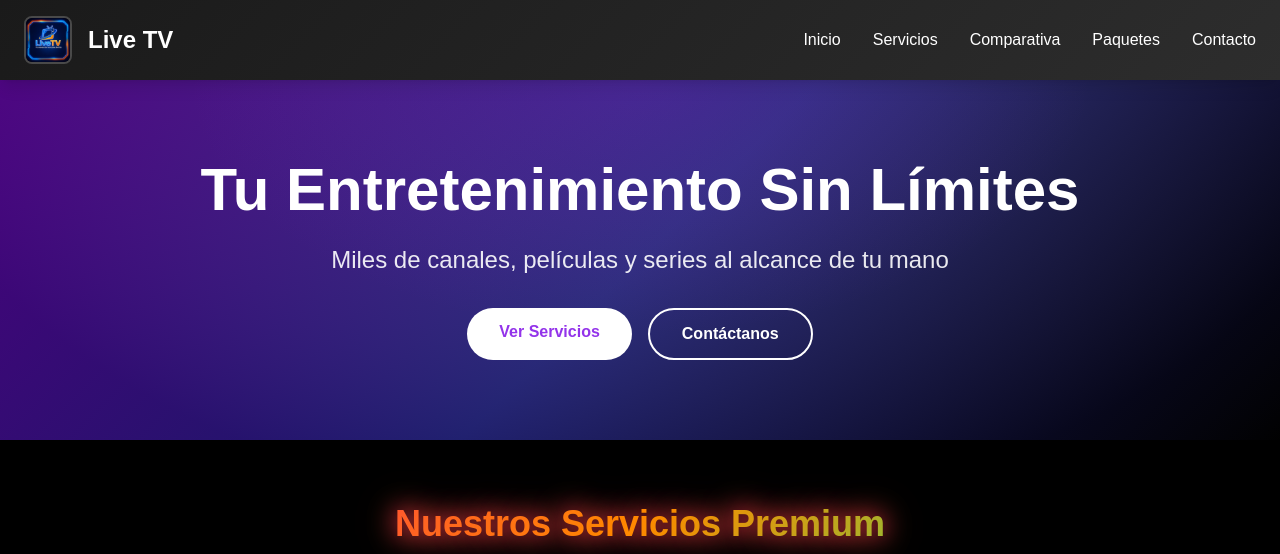
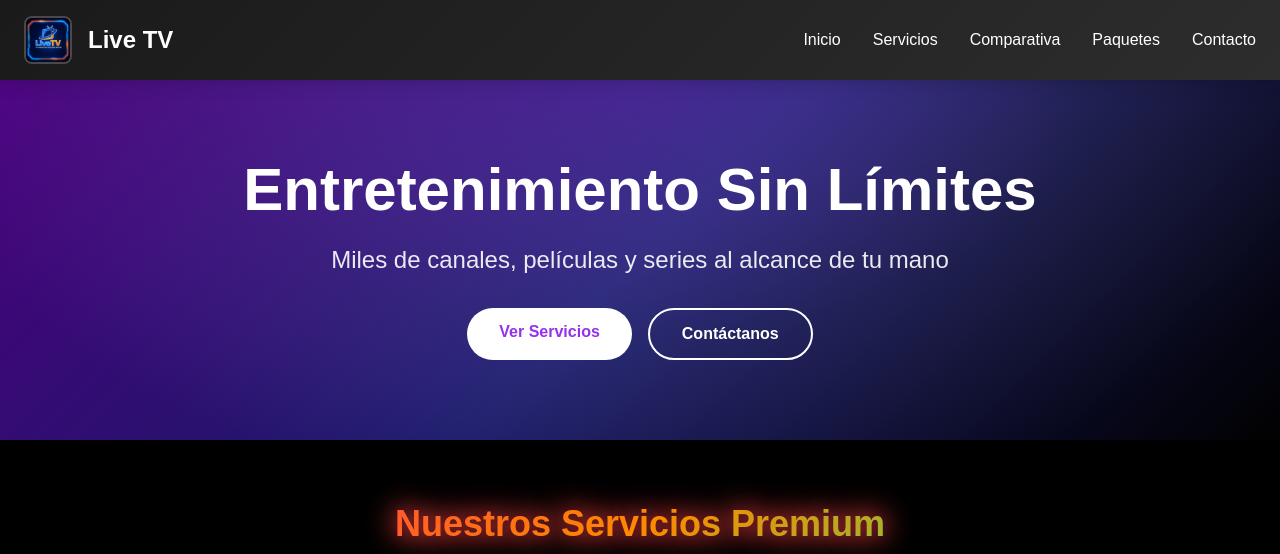
Before and after one commit to rimedhn/livetv, a plain HTML site: page index.html in a window 1280 px wide. Shown: the top 554 px of the page. Drawn offline with nearby package versions, Linux system fonts and the light colour scheme.

Commit message:
Update hero title in index.html

```diff
--- a/index.html
+++ b/index.html
@@ -275,7 +275,7 @@
   </header><!-- Hero Section -->
   <section id="inicio" class="cinema-bg text-white py-20">
    <div class="container mx-auto px-6 text-center">
-    <h1 id="hero-title" class="text-5xl md:text-6xl font-bold mb-6 animate-fade-in">Tu Entretenimiento Sin Límites</h1>
+    <h1 id="hero-title" class="text-5xl md:text-6xl font-bold mb-6 animate-fade-in">Entretenimiento Sin Límites</h1>
     <p id="hero-subtitle" class="text-xl md:text-2xl mb-8 opacity-90">Miles de canales, películas y series al alcance de tu mano</p>
     <div class="flex flex-wrap justify-center gap-4"><a href="#servicios" class="bg-white text-purple-600 px-8 py-3 rounded-full font-semibold hover:bg-gray-100 transition">Ver Servicios</a> <a href="#contacto" class="bg-transparent border-2 border-white px-8 py-3 rounded-full font-semibold hover:bg-white hover:text-purple-600 transition">Contáctanos</a>
     </div>
```
